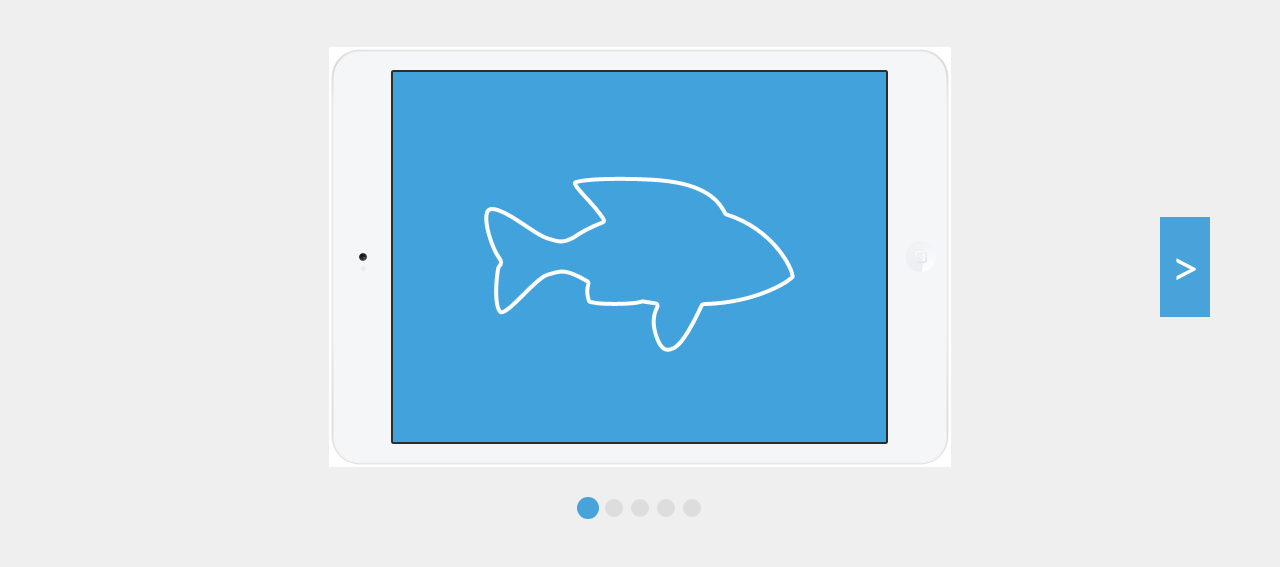
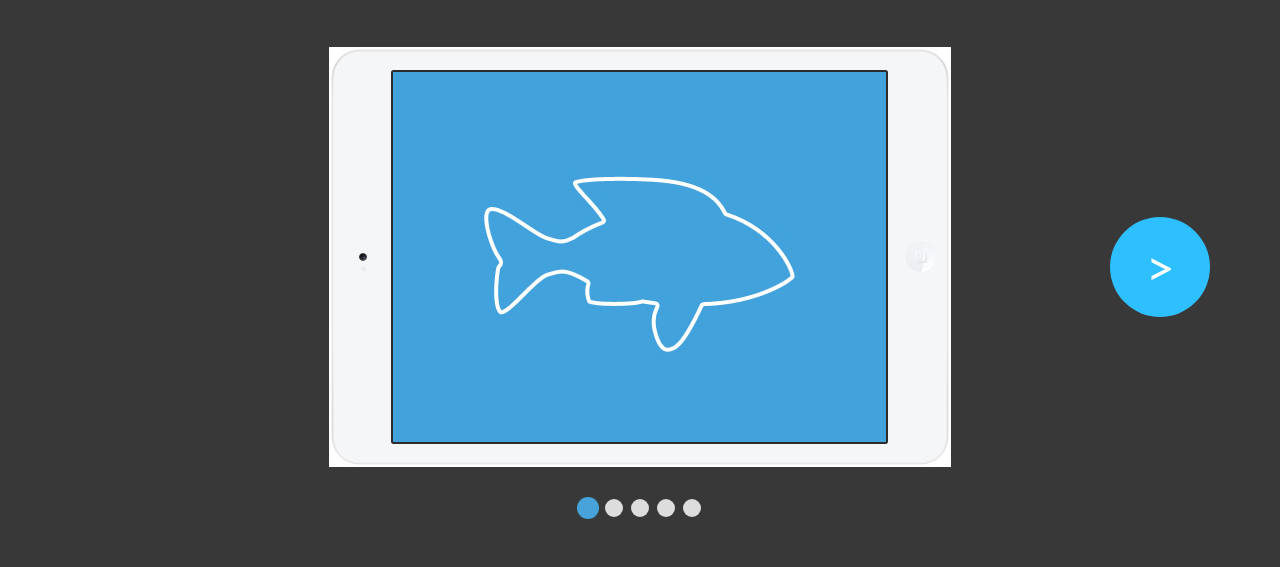
Before and after one commit to NicoQuod/Corsicatrip, a plain HTML site: page index.html in a window 1280 px wide. Shown: the part 233-800 px from the top of the page. Drawn offline with nearby package versions, Linux system fonts and the light colour scheme.

Commit message:
Change color BG & slider element

```diff
--- a/css/componentslide.css
+++ b/css/componentslide.css
@@ -39,7 +39,7 @@
 .cbp-fwslider nav span {
 	position: absolute;
 	top: 50%;
-	width: 50px;
+	width: 100px;
 	height: 100px;
 	background: #47a3da;
 	color: #fff;
@@ -49,6 +49,10 @@
 	line-height: 100px;
 	cursor: pointer;
 	font-weight: normal;
+    background-color: #2EC0FE;
+	-moz-border-radius: 50px;
+	-webkit-border-radius: 50px;
+	border-radius: 50px;
 }
 
 .cbp-fwslider nav span:hover {
--- a/css/default.css
+++ b/css/default.css
@@ -31,7 +31,7 @@ body, html { font-size: 100%; padding: 0; margin: 0;}
 body {
     font-family: 'Lato', Calibri, Arial, sans-serif;
     color: #47a3da;
-    background-color: #efefef;
+    background-color: #383838;
 }
 
 
```
